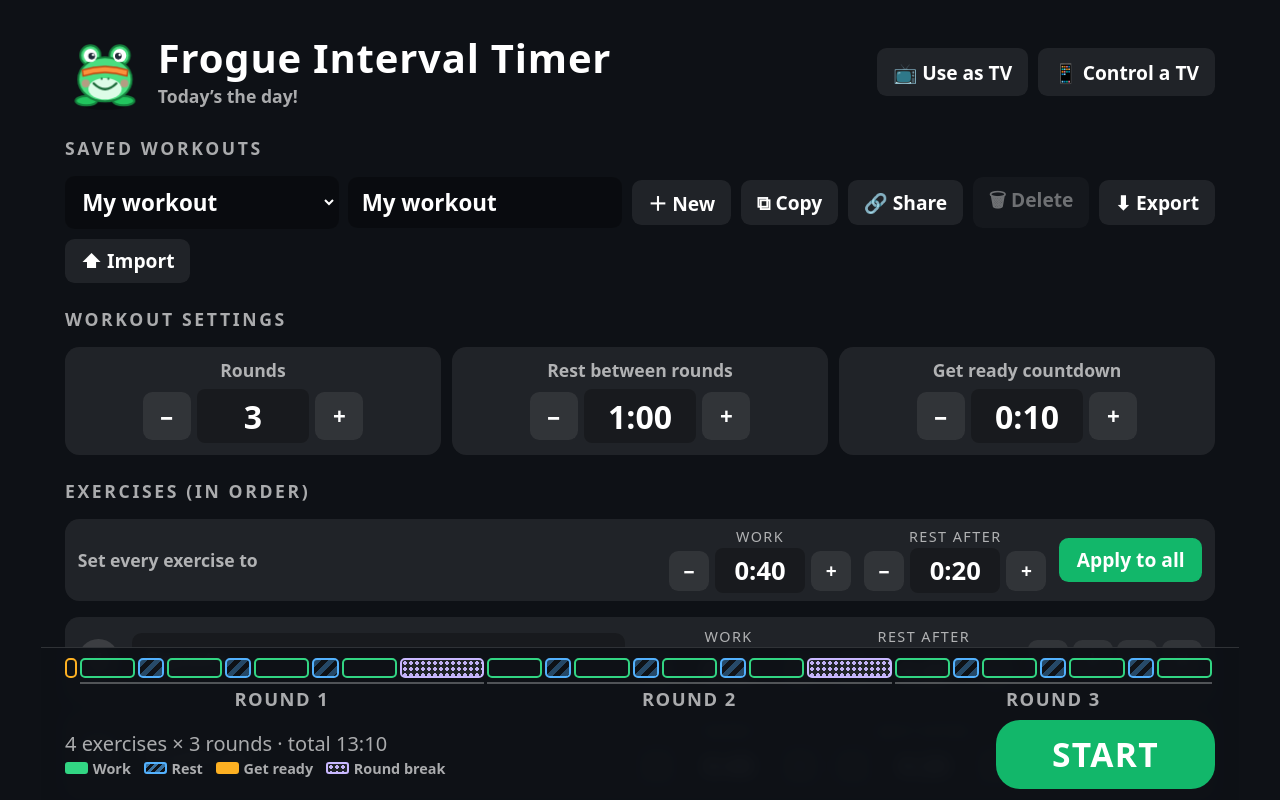
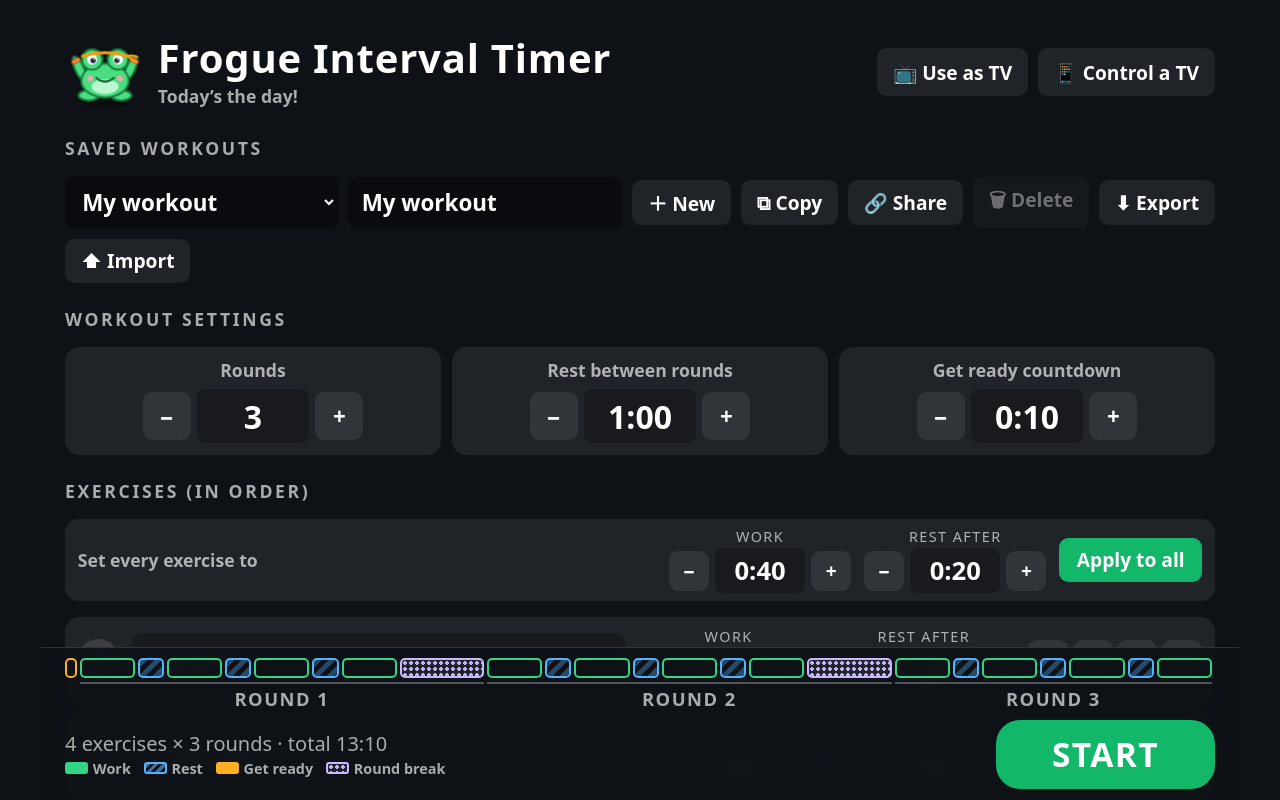
Before and after one commit to curiousbanana585/interval-timer, a plain HTML site: page index.html in a window 1280 px wide. Both pictures are taken after a click on the button 105 px from the left and 72 px from the top of the page. Drawn offline with Linux system fonts and the light colour scheme.

Commit message:
new frogue

```diff
--- a/index.html
+++ b/index.html
@@ -905,42 +905,73 @@
   'use strict';
   const $ = (id) => document.getElementById(id);
 
-  /* ---------- Frogue (original artwork, drawn in code) ---------- */
-  const FROG_SVG = `
-<svg viewBox="0 0 120 120" xmlns="http://www.w3.org/2000/svg" aria-hidden="true" focusable="false">
-  <ellipse cx="60" cy="112" rx="30" ry="5" fill="rgba(0,0,0,.25)"/>
-  <g class="hopper">
-    <ellipse cx="32" cy="104" rx="16" ry="7" fill="#22c55e" stroke="#15803d" stroke-width="3"/>
-    <ellipse cx="88" cy="104" rx="16" ry="7" fill="#22c55e" stroke="#15803d" stroke-width="3"/>
-    <circle cx="38" cy="36" r="15" fill="#4ade80" stroke="#15803d" stroke-width="3"/>
-    <circle cx="82" cy="36" r="15" fill="#4ade80" stroke="#15803d" stroke-width="3"/>
-    <ellipse cx="60" cy="72" rx="40" ry="33" fill="#4ade80" stroke="#15803d" stroke-width="3"/>
-    <ellipse cx="60" cy="86" rx="25" ry="16" fill="#dcfce7"/>
-    <g class="eye"><circle cx="38" cy="36" r="10" fill="#fff"/><circle cx="40" cy="37" r="5" fill="#1f2937"/><circle cx="42" cy="35" r="1.8" fill="#fff"/></g>
-    <g class="eye"><circle cx="82" cy="36" r="10" fill="#fff"/><circle cx="80" cy="37" r="5" fill="#1f2937"/><circle cx="82" cy="35" r="1.8" fill="#fff"/></g>
-    <path d="M26 58 Q60 47 94 58 L93 67 Q60 56 27 67 Z" fill="#fb923c" stroke="#c2410c" stroke-width="2" stroke-linejoin="round"/>
-    <circle cx="55" cy="71" r="1.6" fill="#166534"/><circle cx="65" cy="71" r="1.6" fill="#166534"/>
-    <circle cx="31" cy="78" r="6" fill="#fb7185" opacity=".6"/><circle cx="89" cy="78" r="6" fill="#fb7185" opacity=".6"/>
-    <path class="smile" d="M43 78 Q60 95 77 78" fill="none" stroke="#166534" stroke-width="3.5" stroke-linecap="round"/>
-    <path class="flat" d="M45 88 Q60 78 75 88" fill="none" stroke="#166534" stroke-width="3.5" stroke-linecap="round"/>
-    <path class="sweat" d="M102 24 q6 9 0 13 q-6 -4 0 -13z" fill="#7dd3fc" stroke="#0284c7" stroke-width="1.5"/>
-    <g class="bottle"><rect x="96" y="64" width="17" height="36" rx="5" fill="#8fd3ff" stroke="#3b82c4" stroke-width="3"/><rect x="100" y="57" width="9" height="9" rx="2" fill="#3b82c4"/><rect x="96" y="82" width="17" height="11" fill="#fff" opacity=".45"/></g>
-    <text class="zzz" x="98" y="26" font-size="22" font-weight="800" fill="#bfdbfe" font-family="system-ui,sans-serif">z</text>
-    <text class="zzz" x="110" y="12" font-size="14" font-weight="800" fill="#bfdbfe" font-family="system-ui,sans-serif">z</text>
+  /* ---------- Frogue (original artwork, drawn in code) ----------
+     One drawing, four looks. He changes look each time the app opens, when you tap him on the
+     setup screen, and every few warm-ups on the TV waiting screen. */
+  const LOOKS = ['classic', 'gym', 'cheeky', 'tache'];   // tache = the original app-icon look: sweatband worn as a moustache
+  const FG = '#4ade80', FD = '#15803d', FM = '#166534', FB = '#f59e0b';
+  const star = (x, y, r) => `<path d="M${x} ${y - r}L${x + r * .28} ${y - r * .28}L${x + r} ${y}L${x + r * .28} ${y + r * .28}L${x} ${y + r}L${x - r * .28} ${y + r * .28}L${x - r} ${y}L${x - r * .28} ${y - r * .28}Z"/>`;
+  const eyeOpen = (cx, cy, px, r = 15, pr = 8) => `<g class="eye"><circle cx="${cx}" cy="${cy}" r="${r}" fill="#fff"/><circle class="pup" cx="${px}" cy="${cy + 3}" r="${pr}" fill="#1f2937"/><circle cx="${px + 3}" cy="${cy - 1}" r="${pr * .3}" fill="#fff"/></g>`;
+  function frogSvg(look, tv) {
+    const gym = look === 'gym', cheeky = look === 'cheeky', tache = look === 'tache';
+    const band = (x, rot) => gym ? `<rect x="${x}" y="62" width="26" height="11" rx="4" transform="rotate(${rot})" fill="#fb923c" stroke="#c2410c" stroke-width="3"/>` : '';
+    const mouth = cheeky ? `<g class="smile"><path d="M82 114q28 30 56 0z" fill="${FM}" stroke="${FM}" stroke-width="4" stroke-linejoin="round"/><ellipse cx="116" cy="128" rx="10" ry="5.5" fill="#fb7185"/></g>`
+      : `<path class="smile" d="${tache ? 'M86 132q24 20 48 0' : 'M84 120q26 22 52 0'}" fill="none" stroke="${FM}" stroke-width="6" stroke-linecap="round"/>`;
+    return `<svg viewBox="${tv ? '0 0 220 200' : '-8 -16 236 236'}" xmlns="http://www.w3.org/2000/svg" ${tv ? 'role="img" aria-label="Frogue warming up"' : 'aria-hidden="true" focusable="false"'}>
+  ${tv ? '' : '<ellipse cx="110" cy="198" rx="62" ry="8" fill="rgba(0,0,0,.25)"/>'}
+  <g class="hopper fg">
+    ${tv ? `<path class="dw-sweat" d="M18 70q-16 -26 4 -48M202 70q16 -26 -4 -48" fill="none" stroke="rgba(50,213,131,.55)" stroke-width="6" stroke-linecap="round" stroke-dasharray="2 12"/>` : ''}
+    <g class="arm l"><ellipse cx="34" cy="92" rx="13" ry="38" transform="rotate(-24 34 92)" fill="${FG}" stroke="${FD}" stroke-width="6"/>${band(21, '-24 34 92')}</g>
+    <g class="arm r"><ellipse cx="186" cy="92" rx="13" ry="38" transform="rotate(24 186 92)" fill="${FG}" stroke="${FD}" stroke-width="6"/>${band(173, '24 186 92')}</g>
+    <g class="leg l"><ellipse cx="62" cy="172" rx="30" ry="15" fill="${FG}" stroke="${FD}" stroke-width="6"/></g>
+    <g class="leg r"><ellipse cx="158" cy="172" rx="30" ry="15" fill="${FG}" stroke="${FD}" stroke-width="6"/></g>
+    <g class="fb">
+      <ellipse cx="110" cy="128" rx="70" ry="50" fill="${FG}" stroke="${FD}" stroke-width="6"/>
+      ${gym ? '<ellipse cx="110" cy="146" rx="40" ry="22" fill="#bbf7d0"/>' : ''}
+      <circle cx="72" cy="66" r="30" fill="${FG}" stroke="${FD}" stroke-width="6"/><circle cx="148" cy="66" r="30" fill="${FG}" stroke="${FD}" stroke-width="6"/>
+      ${cheeky ? `<path d="M58 72q14 -12 28 0" fill="none" stroke="${FM}" stroke-width="6" stroke-linecap="round"/>` : eyeOpen(72, 66, 75)}
+      ${eyeOpen(148, 66, cheeky ? 144 : 145)}
+      ${gym ? `<path d="M174 56q14 4 24 16M174 56q16 -4 30 2" fill="none" stroke="${FB}" stroke-width="7" stroke-linecap="round"/>` : ''}
+      ${tache ? '<path d="M40 100Q110 80 180 100L178 116Q110 96 42 116Z" fill="#fb923c" stroke="#c2410c" stroke-width="4" stroke-linejoin="round"/>'
+        : `<path d="${cheeky ? 'M42 48Q110 36 178 62' : 'M44 56Q110 36 176 56'}" fill="none" stroke="${FB}" stroke-width="9" stroke-linecap="round"/>`}
+      ${gym ? '<circle cx="66" cy="122" r="9" fill="#fda4af" opacity=".9"/><circle cx="154" cy="122" r="9" fill="#fda4af" opacity=".9"/>' : ''}
+      ${mouth}
+      <path class="flat" d="${tache ? 'M88 142Q110 130 132 142' : 'M86 132Q110 118 134 132'}" fill="none" stroke="${FM}" stroke-width="6" stroke-linecap="round"/>
+    </g>
+    ${tv ? '' : `<path class="sweat" d="M200 22q9 13 0 19q-9 -6 0 -19z" fill="#7dd3fc" stroke="#0284c7" stroke-width="2.5"/>
+    <g class="bottle"><rect x="188" y="120" width="24" height="50" rx="7" fill="#8fd3ff" stroke="#3b82c4" stroke-width="4"/><rect x="194" y="110" width="12" height="12" rx="3" fill="#3b82c4"/><rect x="188" y="145" width="24" height="14" fill="#fff" opacity=".45"/></g>
+    <text class="zzz" x="184" y="24" font-size="36" font-weight="800" fill="#bfdbfe" font-family="system-ui,sans-serif">z</text>
+    <text class="zzz" x="206" y="0" font-size="24" font-weight="800" fill="#bfdbfe" font-family="system-ui,sans-serif">z</text>`}
   </g>
-  <g class="sparkle" fill="#fde047">
-    <path d="M12 22 L14 28 L20 30 L14 32 L12 38 L10 32 L4 30 L10 28Z"/>
-    <path d="M108 14 L109.5 18.5 L114 20 L109.5 21.5 L108 26 L106.5 21.5 L102 20 L106.5 18.5Z"/>
-    <path d="M110 62 L111.5 66.5 L116 68 L111.5 69.5 L110 74 L108.5 69.5 L104 68 L108.5 66.5Z"/>
-  </g>
+  ${tv ? '' : `<g class="sparkle" fill="#fde047">${star(14, 34, 14)}${star(206, 14, 10)}${star(210, 112, 10)}</g>`}
 </svg>`;
-  // Frogue's head: rides along the progress bar
-  const HEAD_SVG = `<svg viewBox="0 0 120 120" xmlns="http://www.w3.org/2000/svg" aria-hidden="true" focusable="false">
-<circle cx='35' cy='38' r='19' fill='#4ade80' stroke='#15803d' stroke-width='6'/><circle cx='85' cy='38' r='19' fill='#4ade80' stroke='#15803d' stroke-width='6'/>
-<ellipse cx='60' cy='72' rx='50' ry='40' fill='#4ade80' stroke='#15803d' stroke-width='6'/>
-<circle cx='35' cy='38' r='12' fill='#fff'/><circle cx='85' cy='38' r='12' fill='#fff'/><circle cx='38' cy='40' r='6.5' fill='#1f2937'/><circle cx='82' cy='40' r='6.5' fill='#1f2937'/>
-<path d='M16 62 Q60 46 104 62 L102 74 Q60 58 18 74 Z' fill='#fb923c' stroke='#c2410c' stroke-width='3' stroke-linejoin='round'/>
-<path d='M38 88 Q60 106 82 88' fill='none' stroke='#166534' stroke-width='6' stroke-linecap='round'/></svg>`;
+  }
+  // Frogue's head: rides along the progress bar (and is the app icon)
+  function headSvg(look) {
+    const gym = look === 'gym', cheeky = look === 'cheeky', tache = look === 'tache';
+    return `<svg viewBox="0 -20 220 220" xmlns="http://www.w3.org/2000/svg" aria-hidden="true" focusable="false">
+<ellipse cx="110" cy="118" rx="84" ry="54" fill="${FG}" stroke="${FD}" stroke-width="10"/>
+<circle cx="68" cy="64" r="32" fill="${FG}" stroke="${FD}" stroke-width="10"/><circle cx="152" cy="64" r="32" fill="${FG}" stroke="${FD}" stroke-width="10"/>
+${cheeky ? `<path d="M52 70q16 -13 32 0" fill="none" stroke="${FM}" stroke-width="10" stroke-linecap="round"/>` : '<circle cx="68" cy="64" r="16" fill="#fff"/><circle cx="71" cy="67" r="9" fill="#1f2937"/>'}
+<circle cx="152" cy="64" r="16" fill="#fff"/><circle cx="${cheeky ? 148 : 149}" cy="67" r="9" fill="#1f2937"/>
+${gym ? `<path d="M184 54q14 6 22 20M184 54q16 -2 28 6" fill="none" stroke="${FB}" stroke-width="11" stroke-linecap="round"/>` : ''}
+${tache ? '<path d="M22 104Q110 80 198 104L196 122Q110 98 24 122Z" fill="#fb923c" stroke="#c2410c" stroke-width="5" stroke-linejoin="round"/>'
+  : `<path d="${cheeky ? 'M32 46Q110 30 188 62' : 'M34 54Q110 30 186 54'}" fill="none" stroke="${FB}" stroke-width="14" stroke-linecap="round"/>`}
+${gym ? '<circle cx="56" cy="122" r="12" fill="#fda4af" opacity=".9"/><circle cx="164" cy="122" r="12" fill="#fda4af" opacity=".9"/>' : ''}
+${cheeky ? `<path d="M78 114q32 32 64 0z" fill="${FM}" stroke="${FM}" stroke-width="6" stroke-linejoin="round"/><ellipse cx="114" cy="129" rx="11" ry="6" fill="#fb7185"/>`
+  : `<path d="${tache ? 'M84 138q26 20 52 0' : 'M80 122q30 24 60 0'}" fill="none" stroke="${FM}" stroke-width="10" stroke-linecap="round"/>`}
+</svg>`;
+  }
+  let lookI = 0;
+  try { const prev = localStorage.getItem('frogueLook'); lookI = prev === null ? 0 : (Number(prev) + 1) % LOOKS.length || 0; localStorage.setItem('frogueLook', lookI); } catch (e) {}
+  function drawFrogue() {
+    const look = LOOKS[lookI];
+    document.querySelectorAll('.mascot').forEach((el) => { el.innerHTML = frogSvg(look); });
+    const tl = document.getElementById('tlFrog'); if (tl) tl.innerHTML = headSvg(look);
+    const dw = document.getElementById('dwFrog'), old = dw && dw.querySelector('svg');
+    if (old) old.outerHTML = frogSvg(look, true);
+  }
+  function nextLook() { lookI = (lookI + 1) % LOOKS.length; try { localStorage.setItem('frogueLook', lookI); } catch (e) {} drawFrogue(); }
   const pick = (arr) => arr[Math.floor(Math.random() * arr.length)];
 
   /* ---------- Settings ---------- */
@@ -1584,7 +1615,7 @@
     if (roundView) buildOverall();
     else { segEls = r.els; barCompact = r.compact; shadeEl = r.shade; }
     const fr = document.createElement('div');
-    fr.className = 'tl-frog'; fr.id = 'tlFrog'; fr.innerHTML = HEAD_SVG;
+    fr.className = 'tl-frog'; fr.id = 'tlFrog'; fr.innerHTML = headSvg(LOOKS[lookI]);
     $('tlTrack').appendChild(fr);
   }
   let ovEls = [];
@@ -2251,13 +2282,14 @@
   /* ---------- Frogue on the setup screen: tap him! ---------- */
   const HELLOS = ['Ready to hop to it?', 'Let’s get moving!', 'Pick a workout and ribbit!', 'Warm up first!', 'Today’s the day!', 'Stretch, then START!'];
   function hopFrog() {
+    nextLook();                                   // a tap swaps his outfit
     const f = $('brandFrog');
     $('setupSay').textContent = pick(HELLOS);
     f.classList.remove('hop'); void f.offsetWidth; f.classList.add('hop');
     clearTimeout(hopFrog.t); hopFrog.t = setTimeout(() => f.classList.remove('hop'), 700);
   }
+  drawFrogue();
   document.querySelectorAll('.mascot').forEach((el) => {
-    el.innerHTML = FROG_SVG;
     el.title = 'Frogue';
     el.setAttribute('role', 'img');
     el.setAttribute('aria-label', 'Frogue the frog');
@@ -2639,6 +2671,7 @@
   function dwStep() {
     const f = $('dwFrog'); MOVES.forEach((m) => f.classList.remove(m));
     moveI = (moveI + 1) % MOVES.length; f.classList.add(MOVES[moveI]);
+    if (moveI === 0) nextLook();                  // a new look after each full warm-up routine
     dwBubble(msg('tvWaiting', WAIT_LINES));
   }
   function waitStart() {
```
